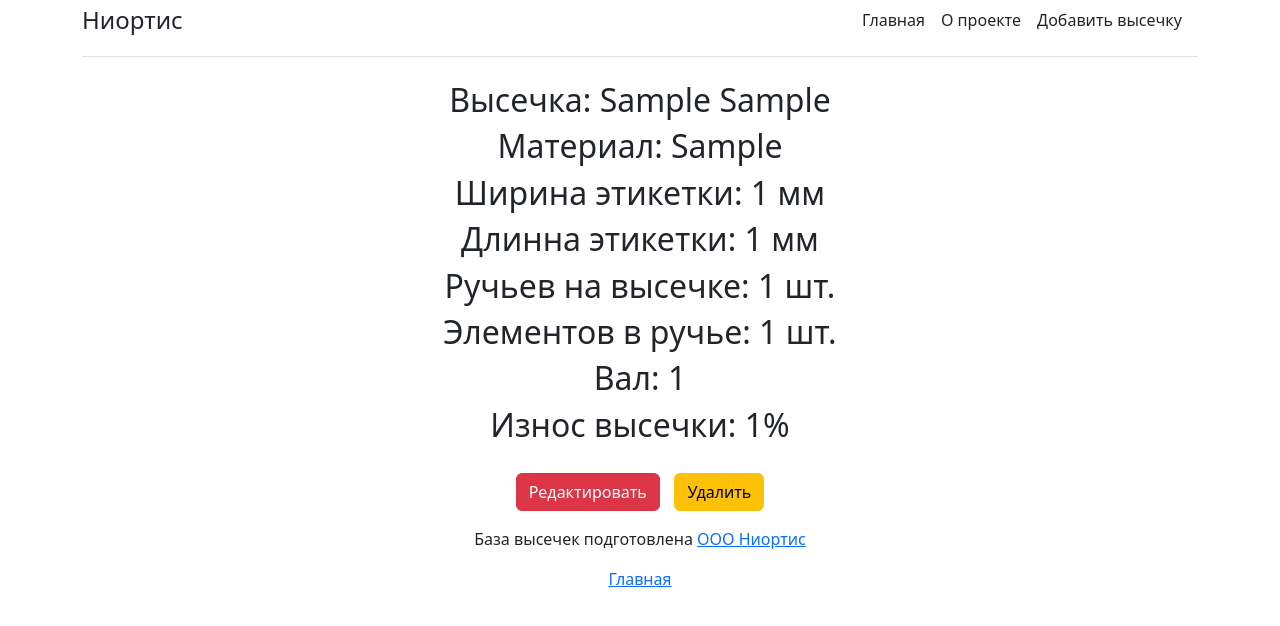
After one commit to Andrei-Hackevich/Shoponline, a Flask app: page /bumaga/1 in a window 1280 px wide. The commit adds this page. Shown: the top 626 px of the page. Run offline with Flask 2, Linux system fonts and the light colour scheme; tables that the repository leaves empty hold one stand-in row (values such as "Sample post").

Commit message:
Добавил возможность детального изучения высечки и возможность их удаления

```diff
--- a/app.py
+++ b/app.py
@@ -39,10 +39,42 @@ def plenka():
     visechki = Visechka.query.filter(Visechka.matherial == 'Пленка').all()
     return render_template('plenka.html', visechki=visechki)
 
+@app.route('/plenka/<int:id>')
+def plenka_detail(id):
+    visechka = Visechka.query.get(id)
+    return render_template('plenka_detail.html', visechka=visechka)
+
+@app.route('/plenka/<int:id>/delete')
+def plenka_delete(id):
+    visechka = Visechka.query.get_or_404(id)
+
+    try:
+        db.session.delete(visechka)
+        db.session.commit()
+        return redirect('/plenka')
+    except:
+        return "При удалении возникла ошибка"
+
 @app.route('/bumaga')
 def bumaga():
     visechki = Visechka.query.filter(Visechka.matherial == 'Бумага').all()
     return render_template('bumaga.html', visechki=visechki)
+
+@app.route('/bumaga/<int:id>')
+def bumaga_detail(id):
+    visechka = Visechka.query.get(id)
+    return render_template('bumaga_detail.html', visechka=visechka)
+
+@app.route('/bumaga/<int:id>/delete')
+def bumaga_delete(id):
+    visechka = Visechka.query.get_or_404(id)
+
+    try:
+        db.session.delete(visechka)
+        db.session.commit()
+        return redirect('/bumaga')
+    except:
+        return "При удалении возникла ошибка"
 
 
 @app.route('/create', methods=['POST', 'GET'])
--- a/templates/bumaga.html
+++ b/templates/bumaga.html
@@ -25,7 +25,7 @@
                                         <li><h5>Ручьев - {{ el.streams }}</h5></li>
                                         <li><h5>Элементов в ручье - {{ el.el_in_streams }}</h5></li>
                                     </ul>
-                                    <button type="button" class="w-100 btn btn-lg btn-primary">Детально</button>
+                                    <a class="w-100 btn btn-lg btn-primary" href="/bumaga/{{ el.id }}">Детально</a>
                                 </div>
                             </div>
                         </div>
--- /dev/null
+++ b/templates/bumaga_detail.html
@@ -0,0 +1,22 @@
+{% extends 'base.html' %}
+
+{% block title %}
+<title>Высечка: {{ visechka.form }} {{ visechka.size }}</title>
+{% endblock %}
+
+{% block body %}
+<div class="container">
+    <div class="col-12 text-center">
+        <h2>Высечка: {{ visechka.form }} {{ visechka.size }}</h2>
+        <h2>Материал:    {{ visechka.matherial }}</h2>
+        <h2>Ширина этикетки:    {{ visechka.wide }} мм</h2>
+        <h2>Длинна этикетки:    {{ visechka.length }} мм</h2>
+        <h2>Ручьев на высечке:    {{ visechka.streams }} шт.</h2>
+        <h2>Элементов в ручье:    {{ visechka.el_in_streams }} шт.</h2>
+        <h2>Вал:    {{ visechka.shaft }}</h2>
+        <h2>Износ высечки:    {{ visechka.iznos }}%</h2>
+        <a class="btn btn-danger">Редактировать</a>
+        <a class="btn btn-warning" href="/bumaga/{{ visechka.id }}/delete">Удалить</a>
+    </div>
+</div>
+{% endblock %}
--- a/templates/plenka.html
+++ b/templates/plenka.html
@@ -25,7 +25,7 @@
                                         <li><h5>Ручьев - {{ el.streams }}</h5></li>
                                         <li><h5>Элементов в ручье - {{ el.el_in_streams }}</h5></li>
                                     </ul>
-                                    <button type="button" class="w-100 btn btn-lg btn-primary">Детально</button>
+                                    <a class="w-100 btn btn-lg btn-primary" href="/plenka/{{ el.id }}">Детально</a>
                                 </div>
                             </div>
                         </div>
```
Also changed, not shown: templates/plenka_detail.html (added, +22 -0 lines).
